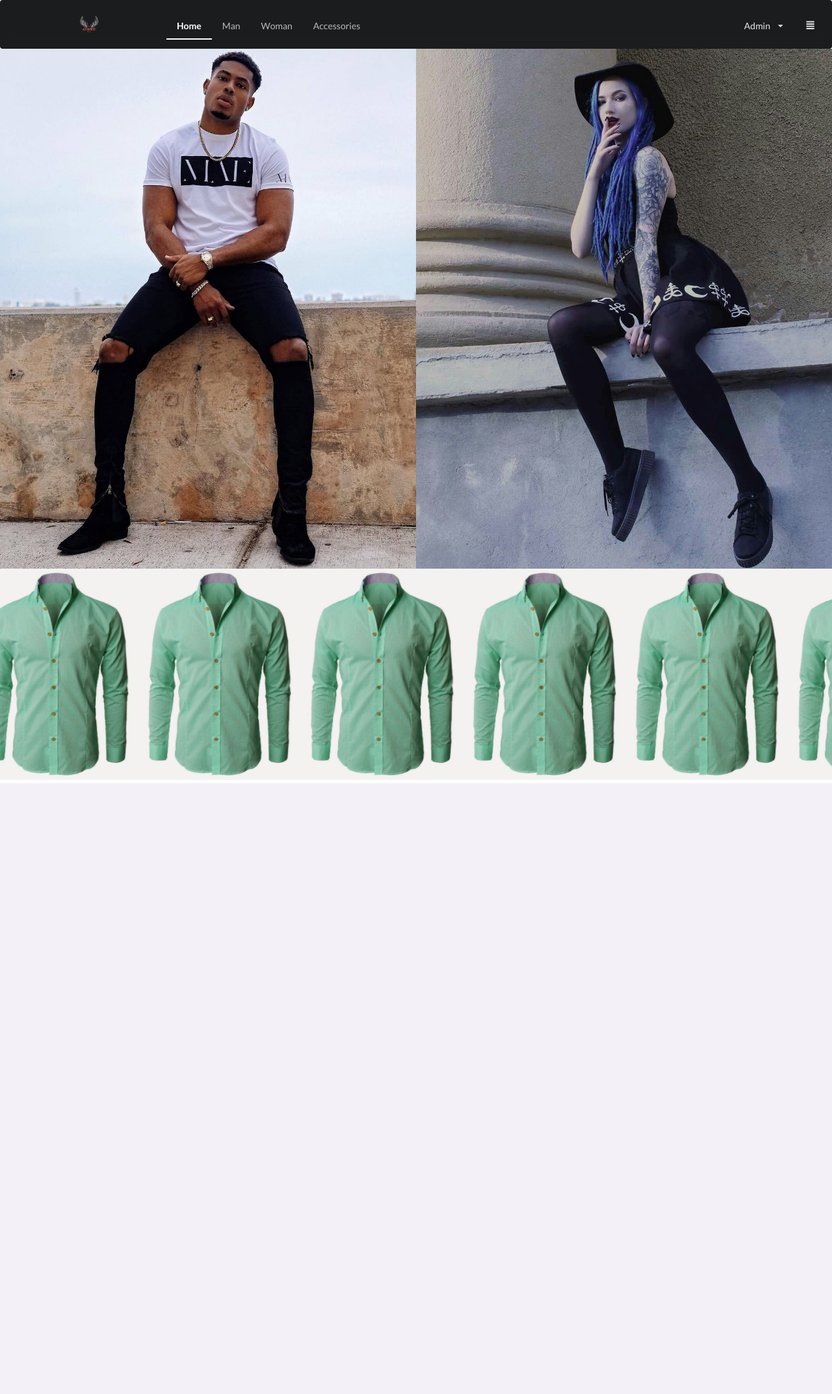
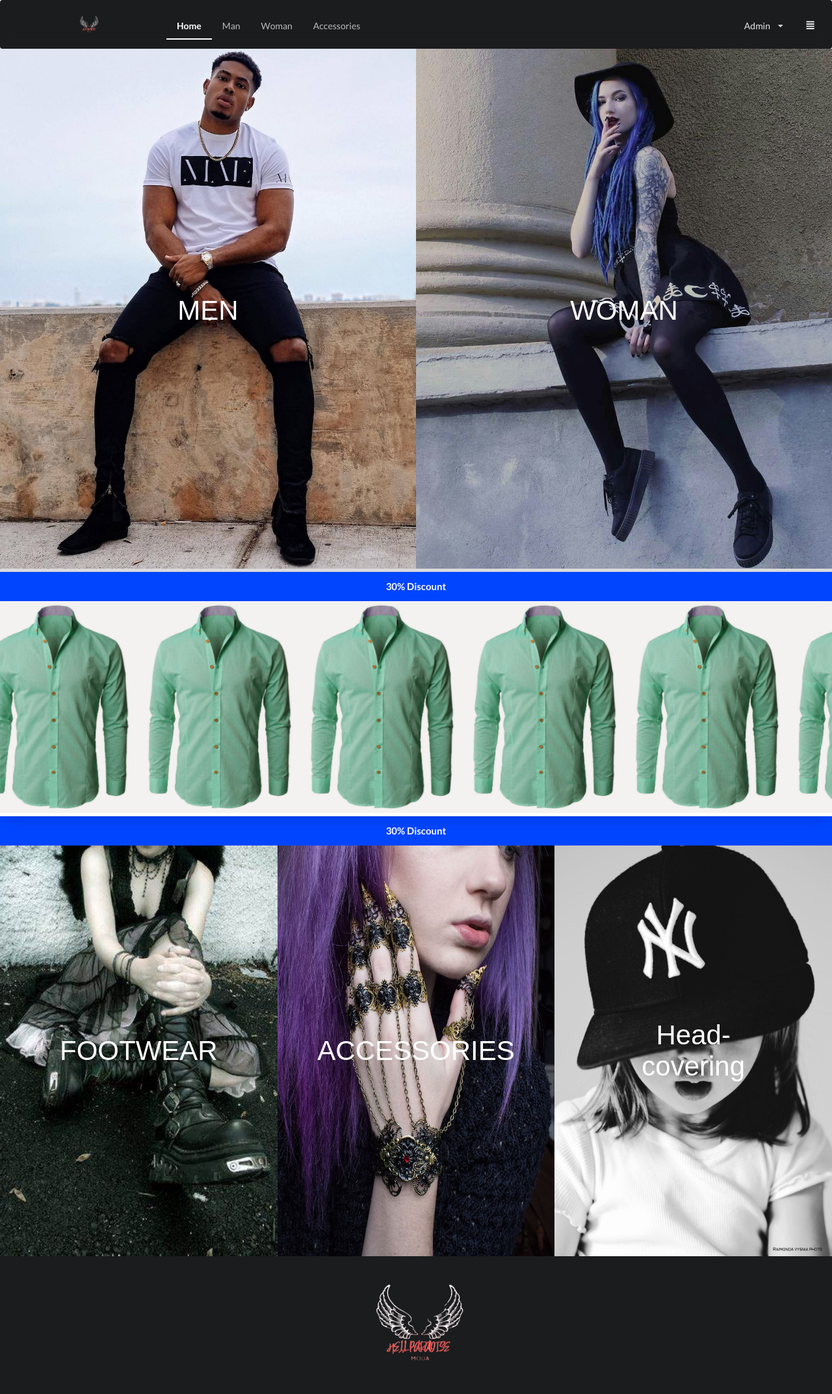
Before and after one commit to Estrik7/HellParadise2.0, a Django app: page / in a window 1280 px wide. Shown: the whole page at 65% size. Before the commit the page ends 1205 px from the top, so only its background shows below. Run offline with Django 4.2, Linux system fonts and the light colour scheme.

Commit message:
actualizacion home

```diff
--- a/HellParadise/Templates/index.html
+++ b/HellParadise/Templates/index.html
@@ -4,11 +4,16 @@
 {% block content %}
     <div class="index">
         <div class="man">
-            <img src="{% static 'assets/img/man.png' %}"height="auto"    alt="" />
+            <button class="boton_index">MEN</button>
+            <img src="{% static 'assets/img/man.png' %}" height="auto" alt="" />
         </div>
-        <div class="woman" >
-            <img src="{% static 'assets/img/woman.png' %}"height="auto"  alt="" />
+        <div class="woman">
+            <button class="boton_index">WOMAN</button>
+            <img src="{% static 'assets/img/woman.png' %}" height="auto" alt="" />
         </div>
+    </div>
+    <div class="descuento">
+        <h4>30% Discount</h4>
     </div>
     <div class="slider">
         <div class="slide-track">
@@ -56,4 +61,21 @@
             </div>
         </div>
     </div>
+    <div class="descuento">
+        <h4>30% Discount</h4>
+    </div>
+    <div class="index">
+        <div class="imagen-contenedor1">
+            <button class="boton_index">FOOTWEAR</button>
+            <img src="{% static 'assets/img/FOOTWEAR.png' %}"alt="" />
+        </div>
+        <div class="imagen-contenedor2" >
+            <button class="boton_index">ACCESSORIES</button>
+            <img src="{% static 'assets/img/Accessories.png' %}" style="height: 100%;" alt="" />
+        </div>
+        <div class="imagen-contenedor3" >
+            <button class="boton_index">Head-covering</button>
+            <img src="{% static 'assets/img/Head-covering.png' %}"alt="" />
+        </div>
+    </div>
 {% endblock content %}
--- a/HellParadise/Templates/layourts/base.html
+++ b/HellParadise/Templates/layourts/base.html
@@ -9,7 +9,7 @@
     {% block style %}{% endblock %}
     <title>{% block title %}{% endblock title %}</title>
 </head>
-<body>
+<body style="background: linear-gradient(#ffffffea,#313131ea 50%);">
     <header>
         {% block header%}
             {% include 'layourts/partials/menu.html' %}
@@ -19,7 +19,7 @@
         {% block content %}{% endblock content %}
     </main>
     <footer>
-       {% block footer %}{% endblock footer %}
+        {% include 'layourts/partials/footer.html' %}
     </footer>
     <script src="{% static 'js/jquery-3.1.1.min.js' %}"></script>
     <script src="{% static 'js/semantic.js' %}"></script>
--- a/HellParadise/Templates/layourts/partials/footer.html
+++ b/HellParadise/Templates/layourts/partials/footer.html
@@ -1,42 +1,5 @@
-{% extends '/../base.html' %}
 {% load static %}
-{% block footer %}
-        <div class="ui  vertical footer segment">
-            <div class="ui center aligned container">
-            <div class="ui stackable grid">
-                <div class="three wide column">
-                <h4 class="ui header">Comunidad</h4>
-                <div class="ui link list">
-                    <a class="item" href="" target="_blank">Help Translate</a>
-                    <a class="item" href="" target="_blank">Submit an Issue</a>
-                    <a class="item" href="" target="_blank">Join our Chat</a>
-                    <a class="item" href="" target="_blank">CLA</a>
-                </div>
-                </div>
-                <div class="three wide column">
-                <h4 class="ui header">Network</h4>
-                <div class="ui link list">
-                    <a class="item" href="https://github.com/Semantic-Org/Semantic-UI" target="_blank">GitHub Repo</a>
-                    <a class="item" href="http://forums.semantic-ui.com" target="_blank">User Forums</a>
-                    <a class="item" href="http://1.semantic-ui.com">1.x Docs</a>
-                    <a class="item" href="http://legacy.semantic-ui.com">0.x Docs</a>
-                </div>
-                </div>
-                <div class="seven wide right floated column">
-                <h4 class="ui header">Help Preserve This Project</h4>
-                <p> Support for the continued development of Semantic UI comes directly from the community.</p>
-                <form action="https://www.paypal.com/cgi-bin/webscr" method="post" target="_top">
-                    <input type="hidden" name="cmd" value="_s-xclick">
-                    <input type="hidden" name="hosted_button_id" value="7ZAF2Q8DBZAQL">
-                    <button type="submit" class="ui large teal button">Donate Today</button>
-                </form>
-                </div>
-            </div>
-            <div class="ui section divider"></div>
-            <img src="{% static 'assets/img/logo.png' %}" class="ui centered mini image">
-            <div class="ui horizontal small divided link list">
-                <a class="item" href="{% static 'assets/img/logo.png' %}" target="_blank">Hell Paradise</a>
-            </div>
-            </div>
+        <div class="footer">
+            <img src="{% static 'assets/img/logo_menu.png' %}" style="width: 15%;">
+
         </div>
-{% endblock footer %}
--- a/HellParadise/static/css/style.css
+++ b/HellParadise/static/css/style.css
@@ -3,11 +3,17 @@
     padding: 0;
 }
 
+body{
+
+}
+
+/*---------------    MENU -----------------*/
 
 .ui.inverted.segment {
   width: 100%;
   margin: 0 auto;
   position: fixed;
+  z-index: 1000;
 }
 
 .menu_2 {
@@ -33,6 +39,7 @@
   overflow: hidden;
   position: relative;
   width: 100%;
+  z-index: 999;
 }
 
 .slider::before,
@@ -80,24 +87,75 @@
 
 /*-------------------  HOME   --------------------------------*/
 
-.index{
+.index {
   display: flex;
 }
 
-.man{
-  width:"100%";
-  height:"auto";
-  display: flex;
+.man,
+.woman {
+  position: relative;
 
 }
 
-.woman{
-  width:"100%";
-  height:"auto";
-  display: flex;
+.boton_index {
+  position: absolute; /* Establece el posicionamiento absoluto */
+  top: 50%; /* Lo mueve hacia abajo al 50% del contenedor padre */
+  left: 50%; /* Lo mueve hacia la derecha al 50% del contenedor padre */
+  transform: translate(-50%, -50%); /* Centra el botón completamente en el centro */
+  background-color: transparent; /* Haz el fondo del botón transparente */
+  border: 4px solid transparent; /* Establece un borde transparente */
+  color: white; /* Establece el color del texto del botón */
+  padding: 20px 40px; /* Ajusta el relleno del botón según sea necesario */
+  cursor: pointer; /* Cambia el cursor al pasar sobre el botón */
+  z-index: 1; /* Establece una posición z para que esté sobre la imagen */
+  transition:  1s ease; /* Agrega una transición suave para el cambio de color del borde */
+  font-size: 3em;
+}
+
+.boton_index:hover,
+.boton_index:focus {
+  border-color: white; /* Cambia el color del borde a blanco cuando se pasa el mouse o se enfoca el botón */
 }
 
 img {
   max-width: 100%;
-  height: auto; /* Esto mantendrá la proporción de aspecto de las imágenes */
 }
+
+.descuento {
+  background: rgb(2, 69, 255);
+  color: white;
+  text-align: center;
+  padding: 13px 0;
+  margin-top: 0; /* Elimina el margen superior */
+}
+
+.imagen-contenedor3,
+.imagen-contenedor2,
+.imagen-contenedor1 {
+  flex: 1; /* Cada contenedor de imagen ocupa un tercio del ancho total */
+  position: relative; /* Establece el posicionamiento relativo */
+  text-align: center; /* Centra los elementos horizontalmente */
+  overflow: hidden; /* Evita que las imágenes sobresalgan de los contenedores */
+}
+
+.imagen-contenedor3 img,
+.imagen-contenedor2 img,
+.imagen-contenedor1 img {
+  width: 100%; /* La imagen ocupa todo el ancho del contenedor */
+  height: 100%; /* La imagen ocupa todo el espacio vertical disponible */
+  transition: 1s ease;
+}
+
+.imagen-contenedor3:hover img,
+.imagen-contenedor2:hover img,
+.imagen-contenedor1:hover img {
+  transform: scale(0.95); /* Reduce ligeramente el tamaño de la imagen */
+}
+
+
+
+.footer {
+  background: #1B1C1D;
+  text-align: center;
+
+}
```
Also changed, not shown: HellParadise/static/assets/img/FOOTWEAR.png (added), HellParadise/static/assets/img/Head-covering.png (added), HellParadise/static/assets/img/accessories.png (added), HellParadise/static/assets/img/carrucel2.png (added).
